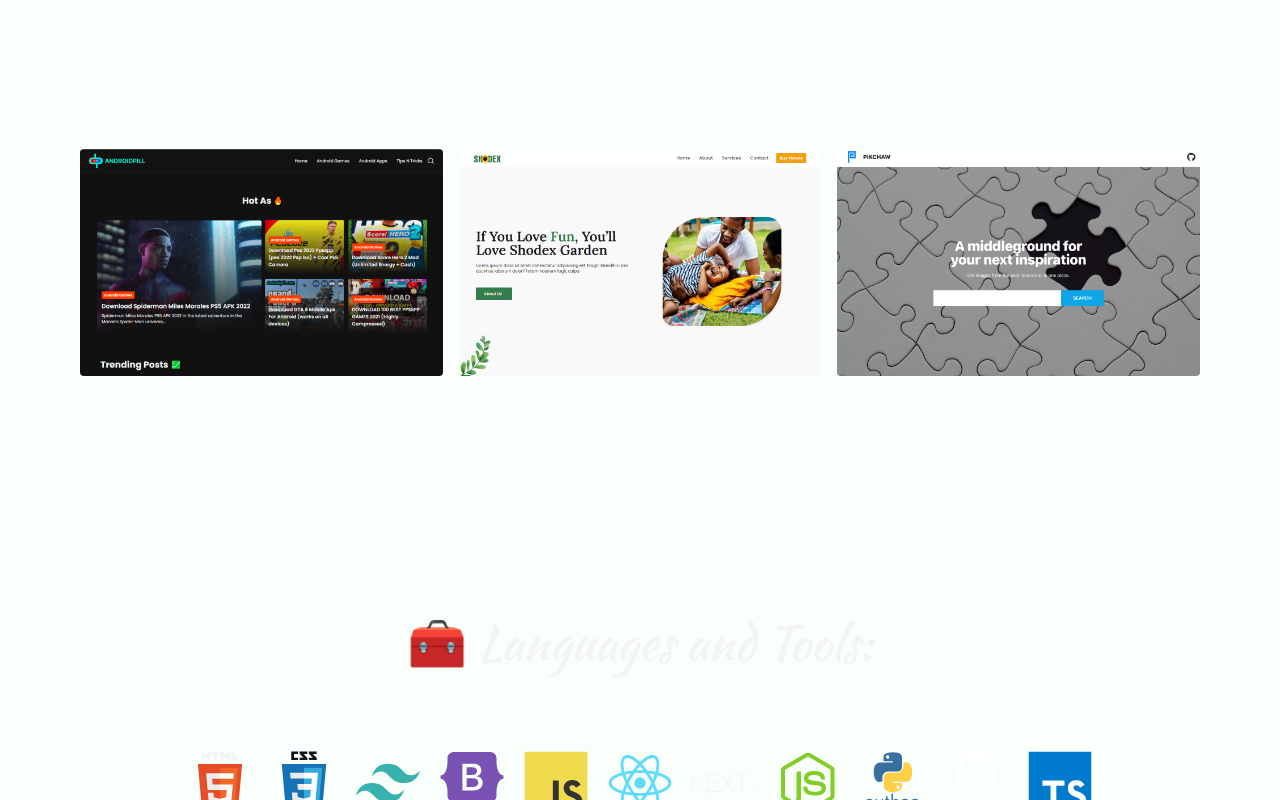
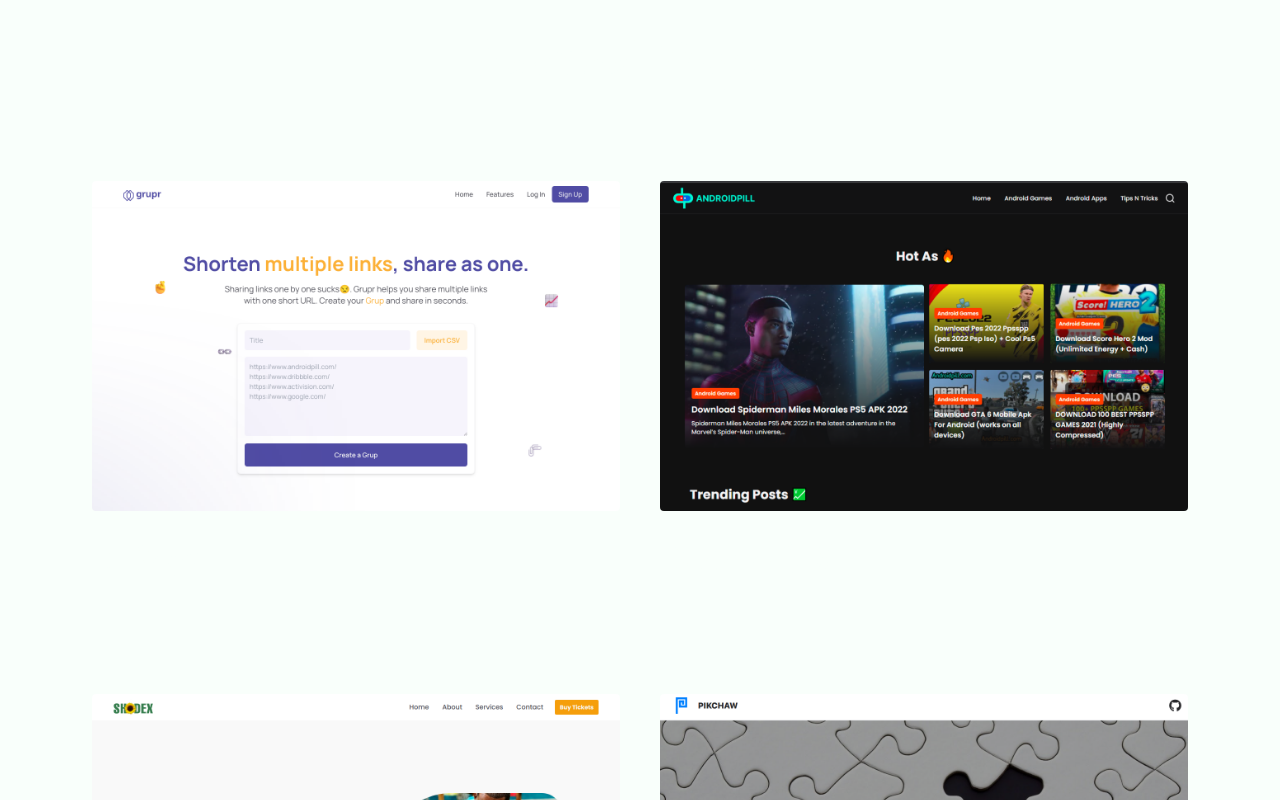
Before and after one commit to chinnaji/chi, a Next.js app: page / in a window 1280 px wide. Shown: the part 860-1660 px from the top of the page. Built offline with nearby package versions, Linux system fonts and the light colour scheme.

Commit message:
updated resume url

```diff
--- a/components/Home/About.js
+++ b/components/Home/About.js
@@ -61,7 +61,7 @@
             </p>
             <div>
               <a
-                href="https://drive.google.com/file/d/1sFj0AOYewqnLjjnGfRuraQ2oe1IfFTlv/view?usp=sharing"
+                href="https://drive.google.com/file/d/1o5AGOxDNZ1-zLGCju7d1ANfG6GmO5up5/view?usp=sharing"
                 target="blank"
               >
                 <button className=" mb-12 mt-5 mx-auto lg:mx-0 flex px-7 text-sm py-4  my-2 lg:my-12 bg-lime-500 hover:bg-lime-600 cursor-pointer rounded transition duration-100 ease-out hover:ease-in">
--- a/components/Home/Projects.js
+++ b/components/Home/Projects.js
@@ -4,10 +4,16 @@
 import androidpillNew from "../../images/androidpill.png";
 import moviemon from "../../images/moviemon.png";
 import pikchaw from "../../images/pikchaw.png";
+import grupr from "../../images/grupr.png";
 import Image from "next/image";
 import Link from "next/link";
 function Projects() {
   const projects = [
+    {
+      img: grupr,
+      url: "/projects/#grupr",
+      text: "Grupr",
+    },
     {
       img: androidpillNew,
       url: "/projects/#androidpill",
@@ -56,10 +62,10 @@
         </div>
         {projects.map((work, index) => (
           <div
-            className="w-full lg:w-1/3 md:1/2  md:text-left p-2  overflow-hidden"
+            className="w-full  md:w-1/2  md:text-left md:p-5 p-3 hover:-mt-3 transition-all ease-linear duration-200  overflow-hidden"
             key={index}
           >
-            <section className="cursor-pointer my-5">
+            <section className="cursor-pointer my-10">
               <Link href={work.url} passHref>
                 <a className="rounded-lg   w-fit  relative hover:text-lime-500 ">
                   <Image
@@ -72,7 +78,7 @@
                     className="rounded z-[5] "
                     placeholder="blur"
                   />
-                  <h3 className=" ml-2 my-3 text-2xl">
+                  <h3 className=" ml-2 my-5 text-3xl">
                     {" "}
                     {index + 1}. {work.text}
                   </h3>
```
Also changed, not shown: images/grupr.png (added).
